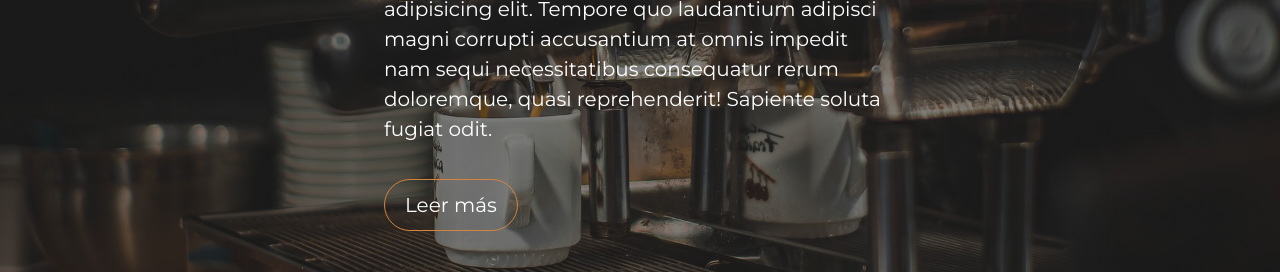
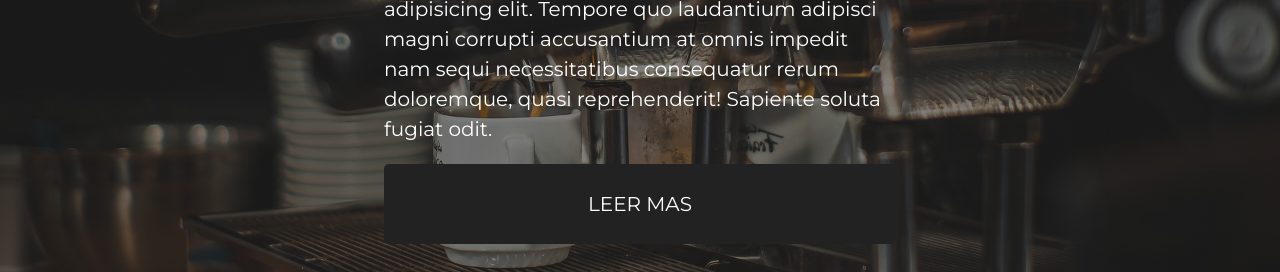
Before and after one commit to leandror97/anibalCafe, a plain HTML site: page index.html in a window 1280 px wide. Shown: the part 528-800 px from the top of the page. Drawn offline with Linux system fonts and the light colour scheme.

Commit message:
Agregando animaciones a boton

```diff
--- a/estilos/style.css
+++ b/estilos/style.css
@@ -82,21 +82,45 @@ h1{
     font-size: 5em;
     color: rgb(211, 132, 62);
 }
+.boton{
+    display: inline-flex;
+    align-items: center;
+    justify-content: center;
+    width: 100%;
+    height: 80px;
+    background: #222;
+    color: white;
+    font-size: 20px;
+    border: none;
+    cursor: pointer;
+    text-transform: uppercase;
+    transition: .3s ease all;
+    border-radius: 5px;
+    position: relative;
+    overflow: hidden;
+}
 
-.hero .btn{
-    font-size: 1em ;
-    background: none;
-    color: white;
-    padding: 10px 20px;
-    border: 1px solid rgb(211, 132, 62);
-    border-radius: 30px;
-    margin-top: 15px;
+.boton span{
+    position: relative;
+    z-index: 2;
+    transition: .3s ease all;
+}
 
-}
-.hero .btn:hover{
-    background-color:rgb(211, 132, 62) ;
-    color: #222;
-}
+.boton.uno::after{
+    content: "";
+    width: 100%;
+    height: 100%;
+    background-color: rgb(245, 194, 132);
+    position: absolute;
+    z-index: 1;
+    top: -80px;
+    left: 0;
+    transition: .3s ease-in-out;
+    }
+
+    .boton.uno:hover::after{
+        top: 0;
+    }
 
 
 /* SECTION FOOTER */
--- a/index.html
+++ b/index.html
@@ -4,7 +4,7 @@
     <meta charset="UTF-8">
     <meta http-equiv="X-UA-Compatible" content="IE=edge">
     <meta name="viewport" content="width=device-width, initial-scale=1.0">
-    <title>Titi Coffeshop</title>
+    <title>Anibal Coffeshop</title>
     <link rel="stylesheet" href="estilos/style.css">
     <link rel="stylesheet" href="estilos/mediaQueries.css">
     <link rel="stylesheet" href="estilos/bootstrap.min.css">
@@ -55,15 +55,11 @@
             <h3>Coffeshop</h3>
             <h2>Anibal</h2>
             <p>Lorem ipsum dolor sit amet consectetur adipisicing elit. Tempore quo laudantium adipisci magni corrupti accusantium at omnis impedit nam sequi necessitatibus consequatur rerum doloremque, quasi reprehenderit! Sapiente soluta fugiat odit.</p>
-            <a href="paginas/nosotros.html"><button class="btn">Leer más</button></a>
+            <a href="paginas/nosotros.html"><button class="boton uno"><span>Leer mas</span></button></a>
         </article>
     </main>
 
-    <section>
-        <h3>Metiendo animaciones</h3>
-        <h2>obvio</h2>
-        <p>Lorem ipsum dolor sit amet consectetur adipisicing elit. Assumenda consequatur at praesentium quidem. Commodi necessitatibus obcaecati ipsum fugit nesciunt quibusdam tempora. Eaque, omnis fuga quia cumque odio qui mollitia odit!</p>
-    </section>
+
 
   <!-- SECTION FOOTER -->
 
```
